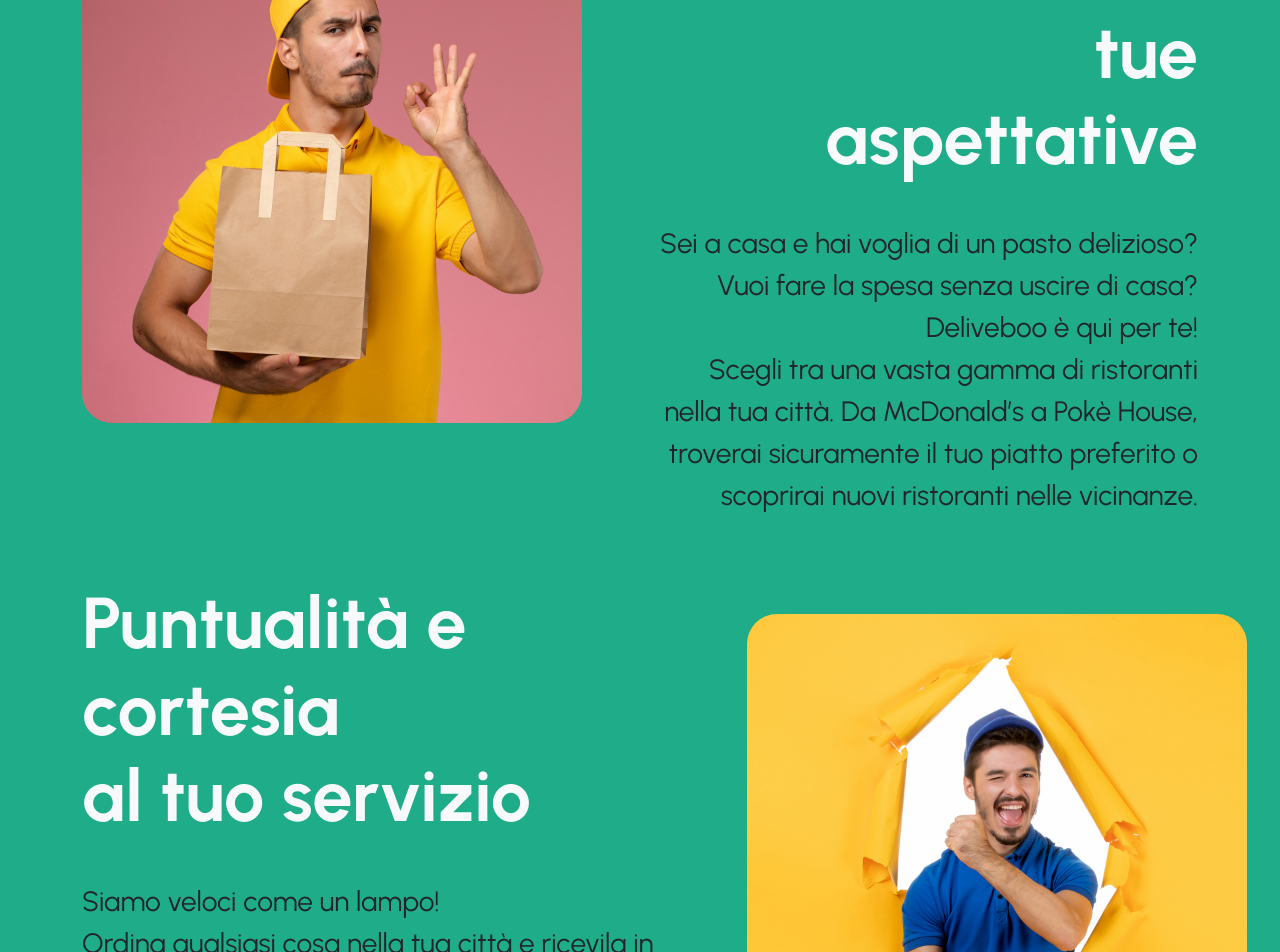
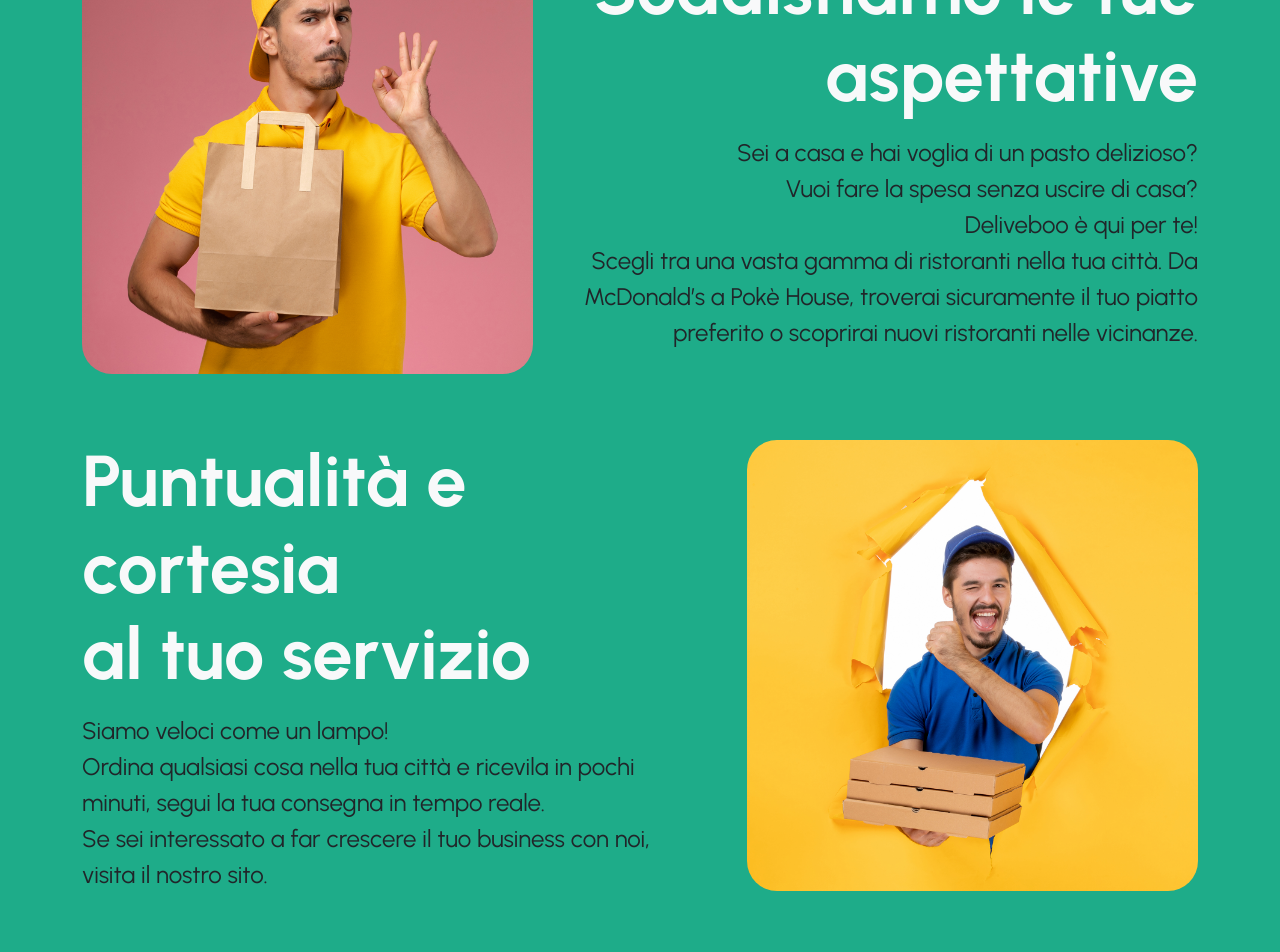
Before and after one commit to Finnedorn/vite-deliverboo, a Vue app: page / in a window 1280 px wide. Shown: the part 2160-3112 px from the top of the page. Built offline with nearby package versions, Linux system fonts and the light colour scheme; no server answers.

Commit message:
fixed cards style

```diff
--- a/src/components/AboutUsComponent.vue
+++ b/src/components/AboutUsComponent.vue
@@ -6,17 +6,17 @@
     <div class="container-fluid about-us-wrapper py-5">
         <!-- part 1 -->
         <div class="container py-4 ">
-            <div class="row">
-                <div class="col-12 col-lg-6">
+            <div class="row align-items-center">
+                <div class="col-12 col-md-5 mb-3">
                     <div class="promo-wrapper overflow-hidden">
                         <img src="../assets/img/about-us-01.jpg" alt="about-us-promo-image">
                     </div>
                 </div>
-                <div class="col-12 col-md-6">
+                <div class="col-12 col-md-7">
                     <h2 class="mb-3 fw-bold about-title text-light align-first">
                         Soddisfiamo le tue <br> aspettative
                     </h2>
-                    <p class="fs-3 pt-4 about-paragraph align-first">
+                    <p class="fs-4 about-paragraph align-first">
                         Sei a casa e hai voglia di un pasto delizioso? <br> Vuoi fare la spesa senza uscire di casa? <br>
                         Deliveboo è qui per te! <br> Scegli tra una vasta gamma di ristoranti nella tua città. Da McDonald’s
                         a Pokè House, troverai sicuramente il tuo piatto preferito o scoprirai nuovi ristoranti nelle
@@ -27,21 +27,22 @@
         </div>
         <!-- part 2 -->
         <div class="container py-4">
-            <div class="row align-items-center ">
+            <div class="row align-items-center flex-md-row-reverse">
+
+                <div class="col-12 col-md-5 mb-3">
+                    <div class="promo-wrapper overflow-hidden ">
+                        <img src="../assets/img/about-us-02.jpg" alt="about-us-promo-image">
+                    </div>
+                </div>
                 <div class="col-12 col-md-7">
                     <h2 class="fw-bold about-title text-light align-second mb-3">
                         Puntualità e cortesia <br> al tuo servizio
                     </h2>
-                    <p class="fs-3 pt-4 about-paragraph align-second pe-5">
+                    <p class="fs-4 about-paragraph align-second pe-5">
                         Siamo veloci come un lampo! <br> Ordina qualsiasi cosa nella tua città e ricevila in pochi
                         minuti, segui la tua consegna in tempo reale. <br> Se sei interessato a far crescere il tuo
                         business con noi, visita il nostro sito.
                     </p>
-                </div>
-                <div class="col-12 col-md-5">
-                    <div class="promo-wrapper overflow-hidden ">
-                        <img src="../assets/img/about-us-02.jpg" alt="about-us-promo-image">
-                    </div>
                 </div>
             </div>
         </div>
@@ -65,7 +66,7 @@ export default {
     background-color: $color-tertiary;
 
     .promo-wrapper {
-        width: 500px;
+
         border-radius: 30px;
     }
 
@@ -74,7 +75,10 @@ export default {
     }
 
     .align-first {
-        text-align: right;
+        @media screen and (min-width: 768px) {
+            text-align: right;
+
+        }
     }
 
     .align-second {
--- a/src/components/SearchComponent.vue
+++ b/src/components/SearchComponent.vue
@@ -16,9 +16,9 @@
             </div>
 
             <div class="row mb-5">
-                <div class="col-12 col-lg-4 col-xl-3 mb-3 card_type_container" v-for="(type, index) in store.types">
-                    <div>
-                        <typeCardComponent :el="type" @click="selectRestaurants(type, index)" />
+                <div class="col-12 col-lg-4 col-xl-3 mb-3 " v-for="(type, index) in store.types">
+                    <div class="card_type_container">
+                        <typeCardComponent  :el="type" @click="selectRestaurants(type, index)" />
                     </div>
                 </div>
             </div>
@@ -39,9 +39,11 @@
                 risultati</p>  -->
             <div @v-if="this.store.selectedRestaurants" class="row mb-5">
                 <div class="col-12 col-lg-4 col-xl-3 mb-3" v-for="(restaurant) in this.store.selectedRestaurants">
-                    <router-link :to="{ name:'single-restaurant', params: { slug: restaurant.slug } }">
-                        <restaurantCardComponent :el="restaurant" />
-                    </router-link>
+                    <div class="selected">
+                        <router-link :to="{ name:'single-restaurant', params: { slug: restaurant.slug } }">
+                            <restaurantCardComponent :el="restaurant" />
+                        </router-link>
+                    </div>
 
                 </div>
 
@@ -189,13 +191,13 @@ export default {
     }
 
 }
-.card_type_container div {
+.card_type_container {
     border-radius: 1rem;
     overflow: hidden;
 
     &:hover {
     transition: all 0.3s;
-    filter: brightness(110%);
+    filter: brightness(105%);
     transform: scale(1.02);
     cursor: pointer;
     }
@@ -203,8 +205,8 @@ export default {
 }
 
 .selected_type {
-    div {
-        box-shadow:  0 0 8px 3px white;
-    }
+    -webkit-box-shadow: 0px 0px 0px 4px $color-tertiary;
+box-shadow: 0px 0px 0px 4px $color-tertiary;
+
 }
 </style>
--- a/src/components/restaurantCardComponent.vue
+++ b/src/components/restaurantCardComponent.vue
@@ -30,6 +30,7 @@
 
   .card {
     border: 0 !important;
+    box-shadow:0px 4px 9px -2px rgba(0,0,0,0.4);
     img {
       aspect-ratio: 3/2;
       width: 100%;
--- a/src/components/typeCardComponent.vue
+++ b/src/components/typeCardComponent.vue
@@ -27,7 +27,7 @@
     border: 0 !important;
     border-radius: 0 !important;
     position: relative;
-    background-color: $color-secondary;
+    background-color: $color-primary-hover;
     h5 {
         position: absolute;
         bottom: 5px;
```
